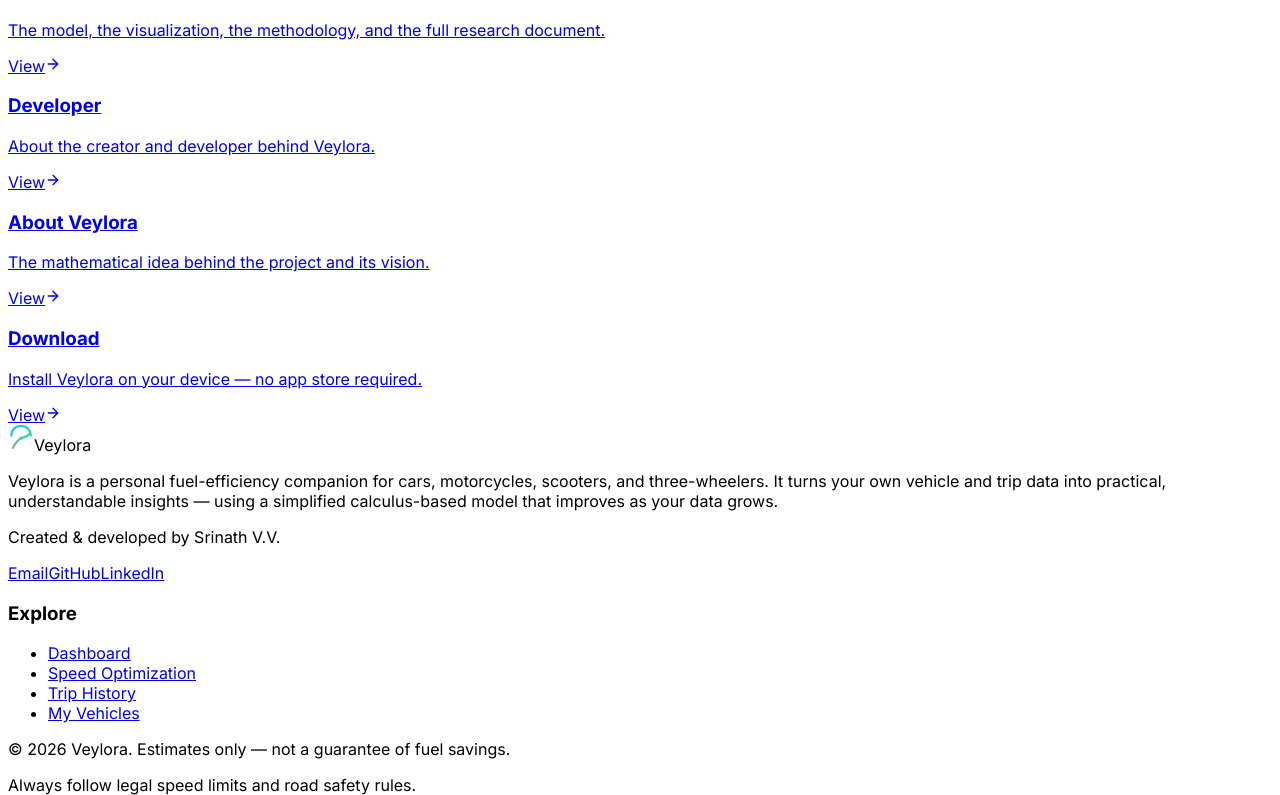
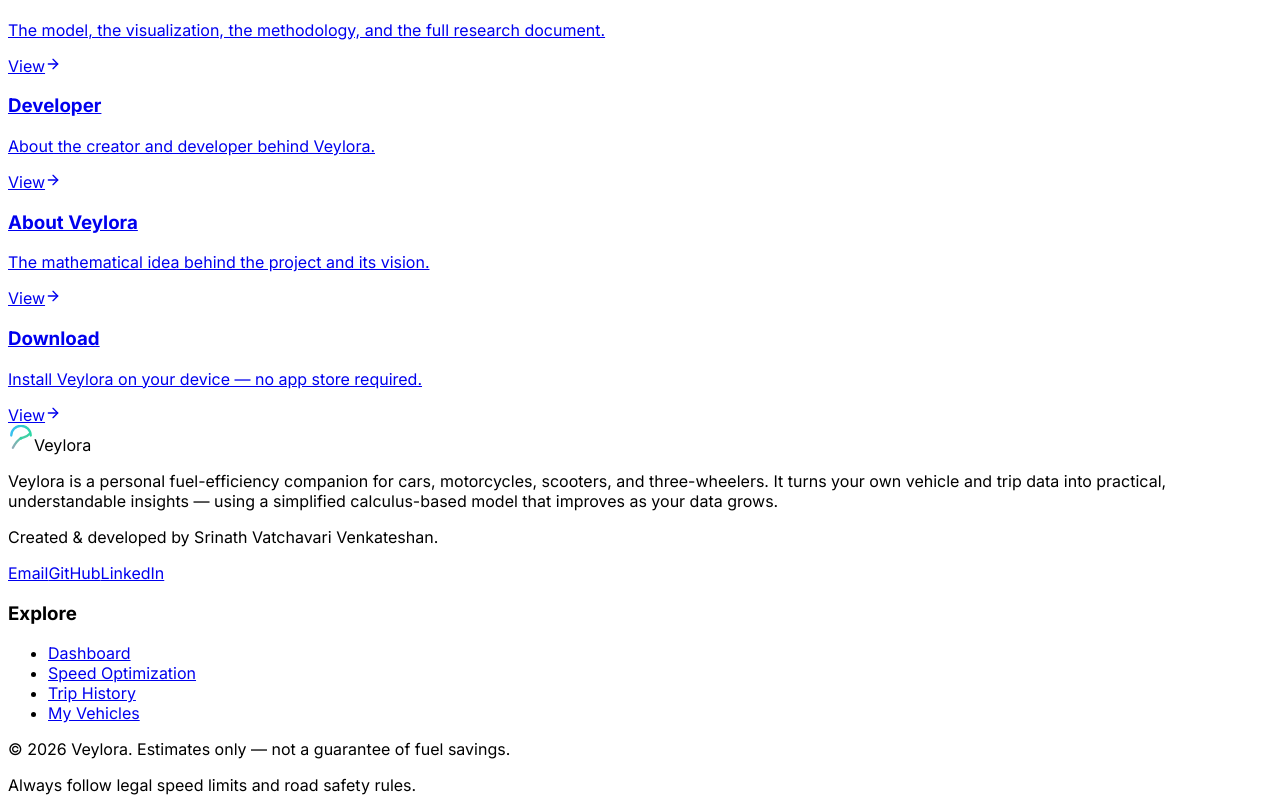
Before and after one commit to vvsrinath/-Veylora-Kalasalingam-University-1St-Sem-Maths-Project-1-with-Research-, a React app in the folder src/: page / in a window 1280 px wide. Shown: the part 1882-2677 px from the top of the page. Built offline with nearby package versions, Linux system fonts and the light colour scheme; the HTML template or start-up script is replaced by a standard one.

Commit message:
docs: use full developer name Srinath Vatchavari Venkateshan

```diff
--- a/src/components/landing/DeveloperSection.tsx
+++ b/src/components/landing/DeveloperSection.tsx
@@ -9,7 +9,7 @@ const CONTACT_LINKS = [
 
 
 const BIO = [
-"Veylora is developed by Srinath V.V, a student and technology enthusiast interested in automobile engineering, mathematics, software development, data analysis, and optimization.",
+"Veylora is developed by Srinath Vatchavari Venkateshan, a student and technology enthusiast interested in automobile engineering, mathematics, software development, data analysis, and optimization.",
 "The developer\u2019s goal is to combine mathematical concepts with practical automobile applications \u2014 using differentiation and optimization techniques to understand fuel consumption and identify efficient driving speeds.",
 "Future improvements include personalized vehicle modelling, environmental and road-condition analysis, driving-behaviour analysis, data visualization, and offline-first web application development.",
 "Through Veylora, the developer aims to transform a classroom mathematical concept into a practical research-oriented software project that connects calculus, automobile engineering, and modern technology."];
@@ -25,7 +25,7 @@ export function DeveloperSection() {
               <div className="overflow-hidden rounded-3xl border border-white/10 bg-white/5">
                 <img
                   src="/developer.png"
-                  alt="Srinath V.V, creator and developer of Veylora"
+                  alt="Srinath Vatchavari Venkateshan, creator and developer of Veylora"
                   width={280}
                   height={280}
                   loading="lazy"
@@ -33,7 +33,7 @@ export function DeveloperSection() {
 
               </div>
               <div className="mt-4 text-center">
-                <p className="text-base font-semibold text-soft">Srinath V.V</p>
+                <p className="text-base font-semibold text-soft">Srinath Vatchavari Venkateshan</p>
                 <p className="text-sm text-accent">Creator &amp; Developer</p>
               </div>
             </div>
--- a/src/components/landing/SiteFooter.tsx
+++ b/src/components/landing/SiteFooter.tsx
@@ -15,7 +15,7 @@ export function SiteFooter() {
               using a simplified calculus-based model that improves as your data grows.
             </p>
             <p className="mt-4 text-xs text-muted">
-              Created &amp; developed by <span className="font-medium text-soft">Srinath V.V</span>.
+              Created &amp; developed by <span className="font-medium text-soft">Srinath Vatchavari Venkateshan</span>.
             </p>
             <div className="mt-3 flex flex-wrap gap-4">
               <a href="mailto:vvsrinath0@gmail.com" className="text-sm text-soft/90 hover:text-accent">
```
Also changed, not shown: 1 other file (tests, documents, lock files or other folders).
